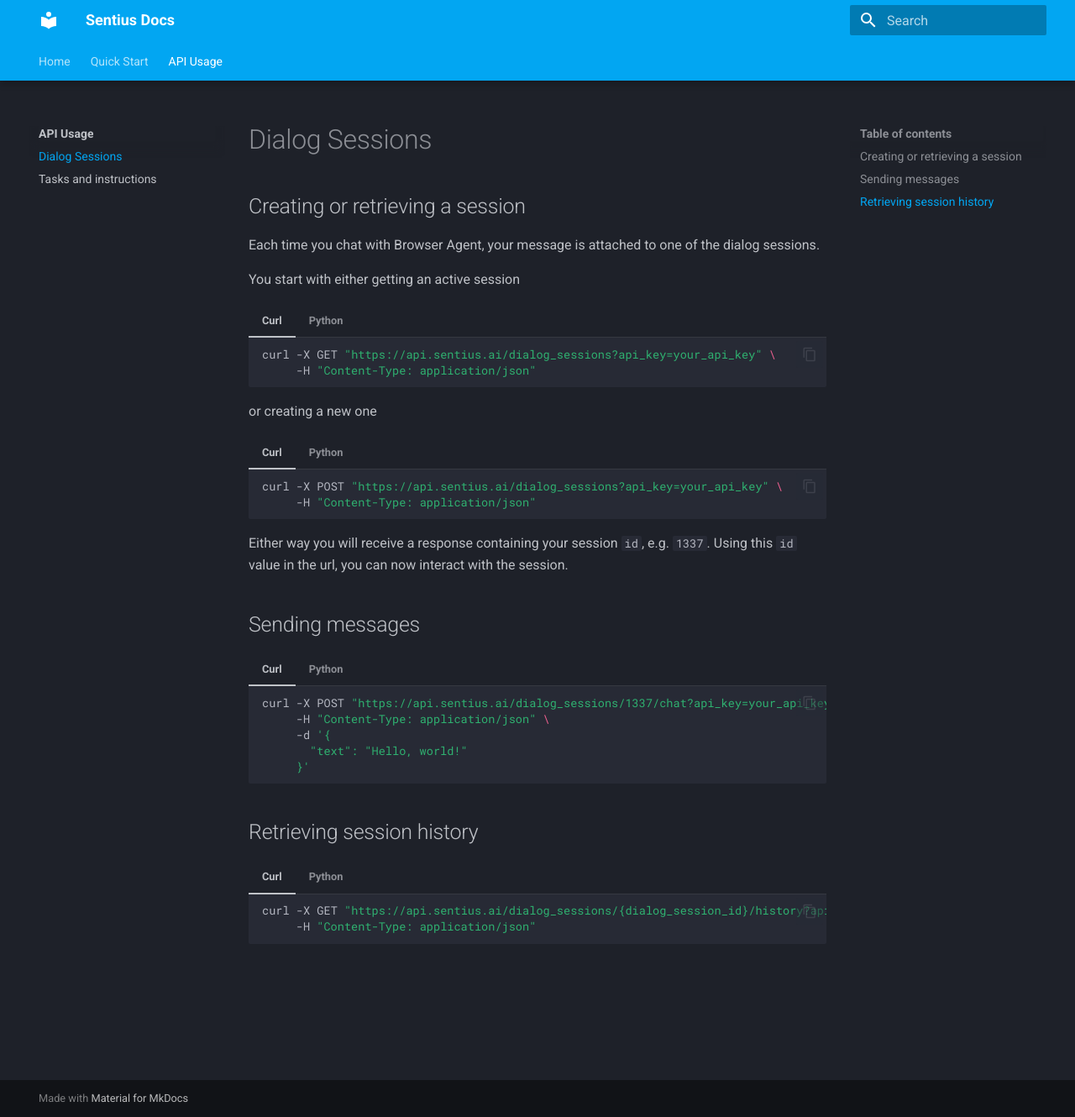
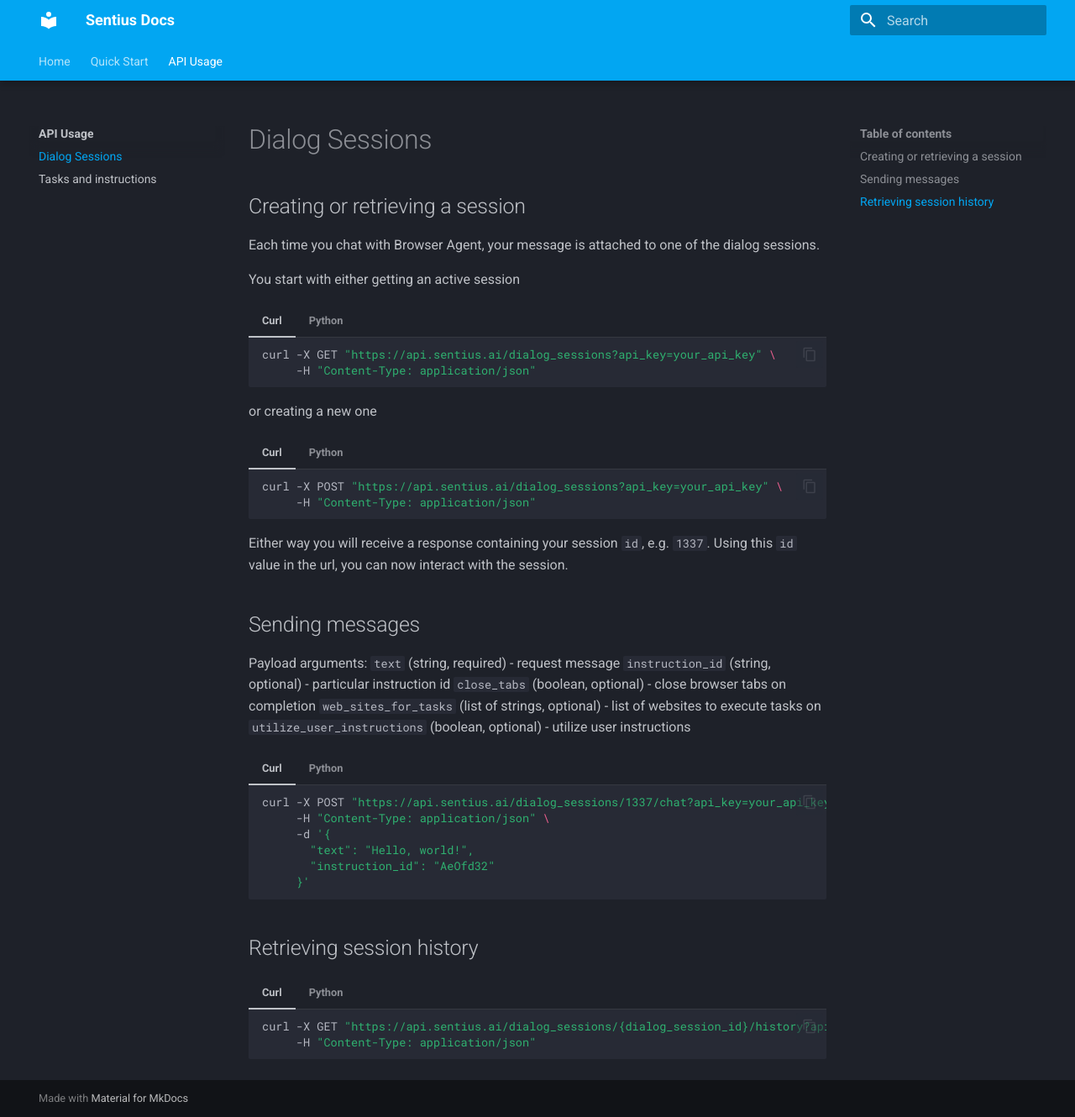
Before and after one commit to Generative-Assistants/sentius-examples, an MkDocs documentation site: the page built from docs/api/dialog-sessions.md, in a window 1280 px wide and 1330 px high. Shown: the whole window at 84% size. Built offline with MkDocs 1.6.1 and Material for MkDocs 9.7.7, drawn with Linux system fonts in a browser that asks for light colours.

Commit message:
add chat arguments

````diff
--- a/docs/api/dialog-sessions.md
+++ b/docs/api/dialog-sessions.md
@@ -52,13 +52,21 @@ Using this `id` value in the url, you can now interact with the session.
 
 ## Sending messages
 
+Payload arguments:
+`text` (string, required) - request message
+`instruction_id` (string, optional) - particular instruction id
+`close_tabs` (boolean, optional) - close browser tabs on completion
+`web_sites_for_tasks` (list of strings, optional) - list of websites to execute tasks on
+`utilize_user_instructions` (boolean, optional) - utilize user instructions
+
 === "Curl"
 
     ```bash
     curl -X POST "https://api.sentius.ai/dialog_sessions/1337/chat?api_key=your_api_key" \
          -H "Content-Type: application/json" \
          -d '{
-           "text": "Hello, world!"
+           "text": "Hello, world!",
+           "instruction_id": "AeOfd32"
          }'
     ```
 
@@ -69,7 +77,10 @@ Using this `id` value in the url, you can now interact with the session.
 
     url = f"https://api.sentius.ai/dialog_sessions/1337/chat"
     params = {"api_key": "your_api_key"}
-    data = {"text": "Hello, world!"}
+    data = {
+        "text": "Hello, world!",
+        "instruction_id": "AeOfd32",
+    }
     response = requests.post(url, json=data, params=params)
     print(response.json())
     ```
````
